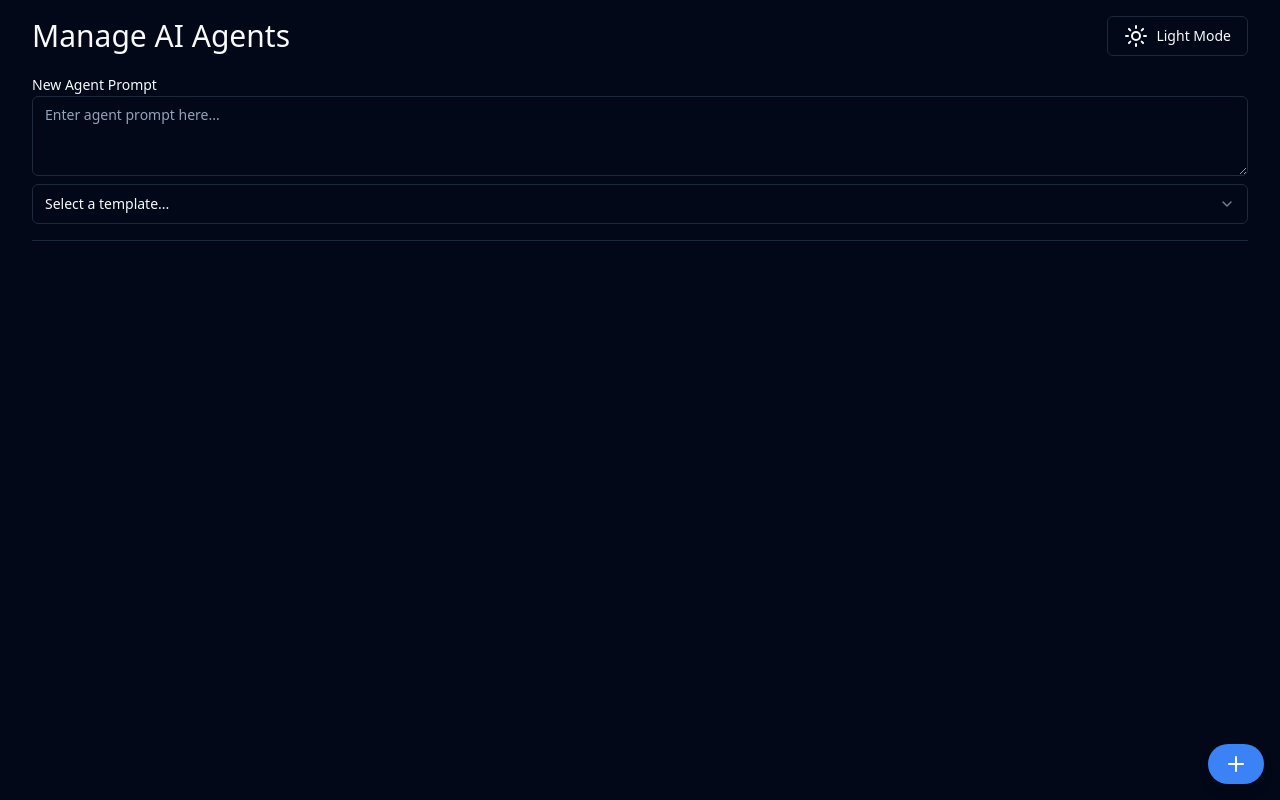
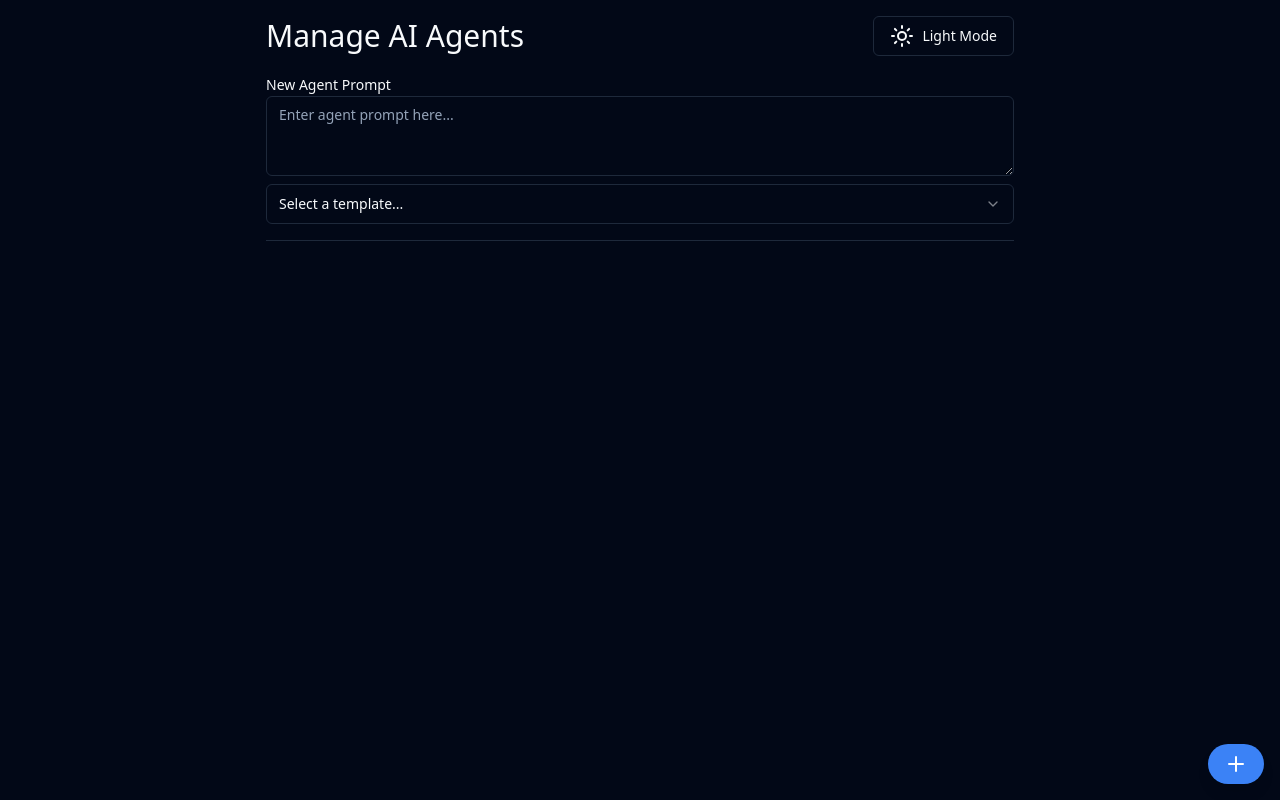
Before and after one commit to GPT-Engineer-App/agentic-ui-toy, a React (Vite) app: page / in a window 1280 px wide. Built offline with nearby package versions, Linux system fonts and the light colour scheme.

Commit message:
Set container width to 812px to prevent UI elements from stretching to full screen.

```diff
--- a/src/pages/Index.jsx
+++ b/src/pages/Index.jsx
@@ -63,7 +63,7 @@ const Index = () => {
   };
 
   return (
-    <Container className="p-4 relative">
+    <Container className="max-w-[812px] mx-auto p-4 relative">
       <div className="flex justify-between items-center mb-4">
         <h1 className="text-3xl">Manage AI Agents</h1>
         <Button onClick={toggleTheme} variant="outline">
```
